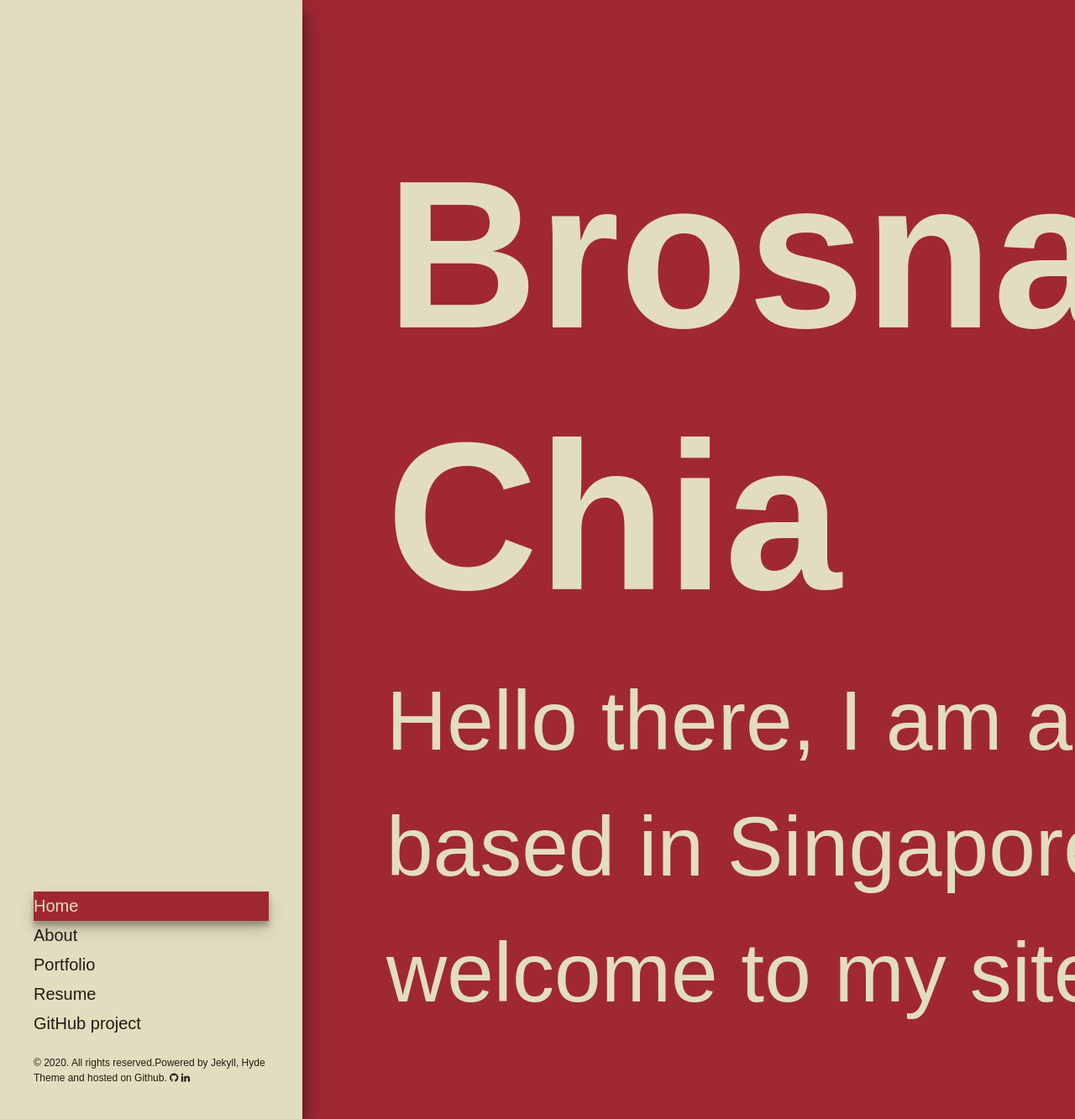
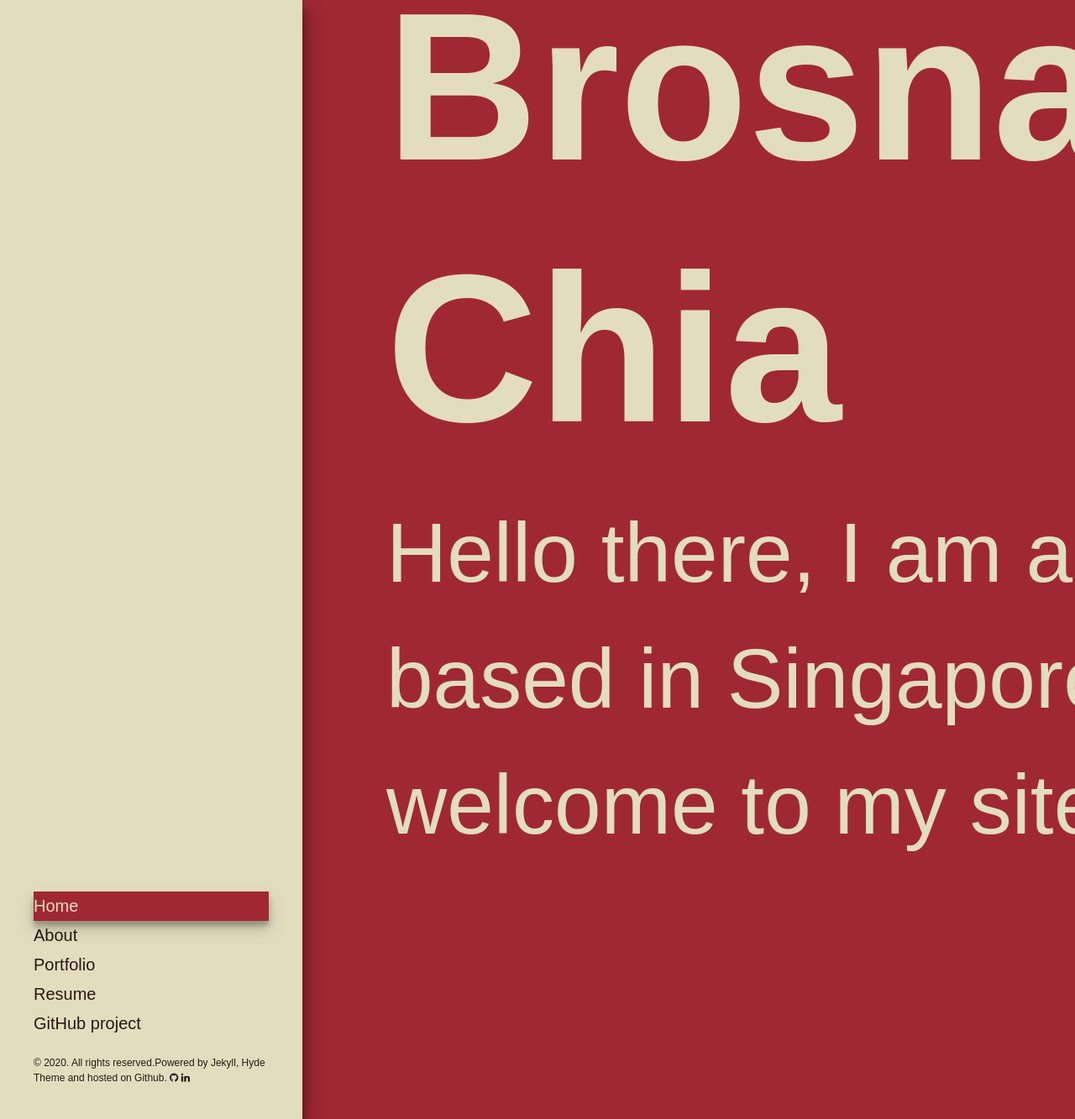
Before and after one commit to broscew/broscew.github.io, a Jekyll site: the page built from index.html, in a window 1280 px wide and 1333 px high. Shown: the whole window at 84% size. Built offline with Jekyll 4.4.1, drawn with Linux system fonts in a browser that asks for light colours; the list of posts is cut into pages by our own code.

Commit message:
attempt to move the main page content up

```diff
--- a/public/css/poole.css
+++ b/public/css/poole.css
@@ -288,7 +288,7 @@ tbody tr:nth-child(odd) th {
 }
 
 .home-content {
-  margin-top: -100px;
+  margin-top: -300px;
   width: 200%;
 }
 
```
